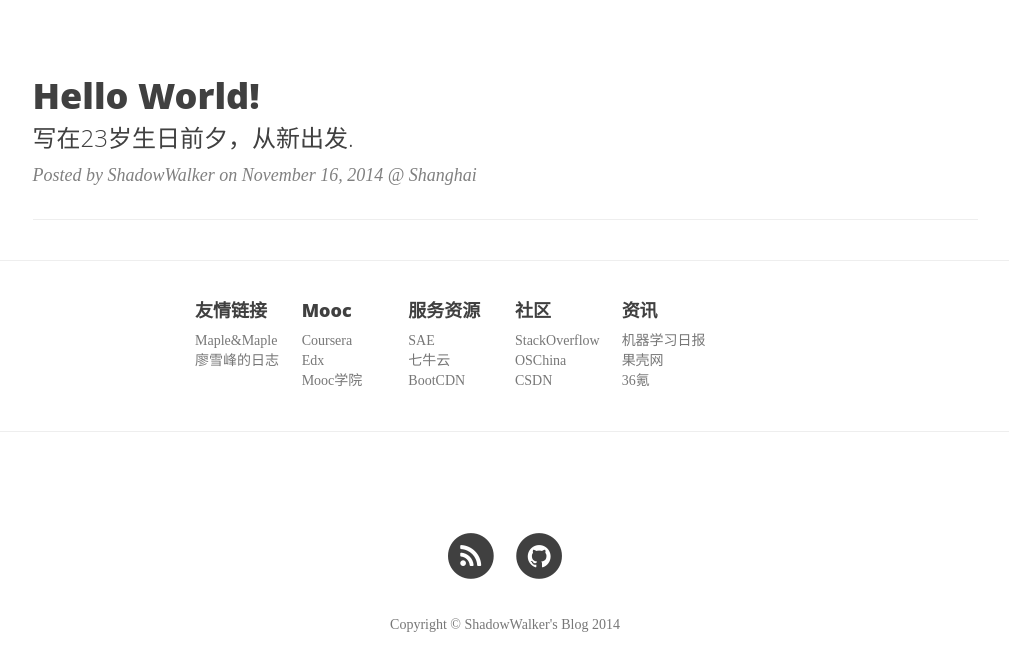
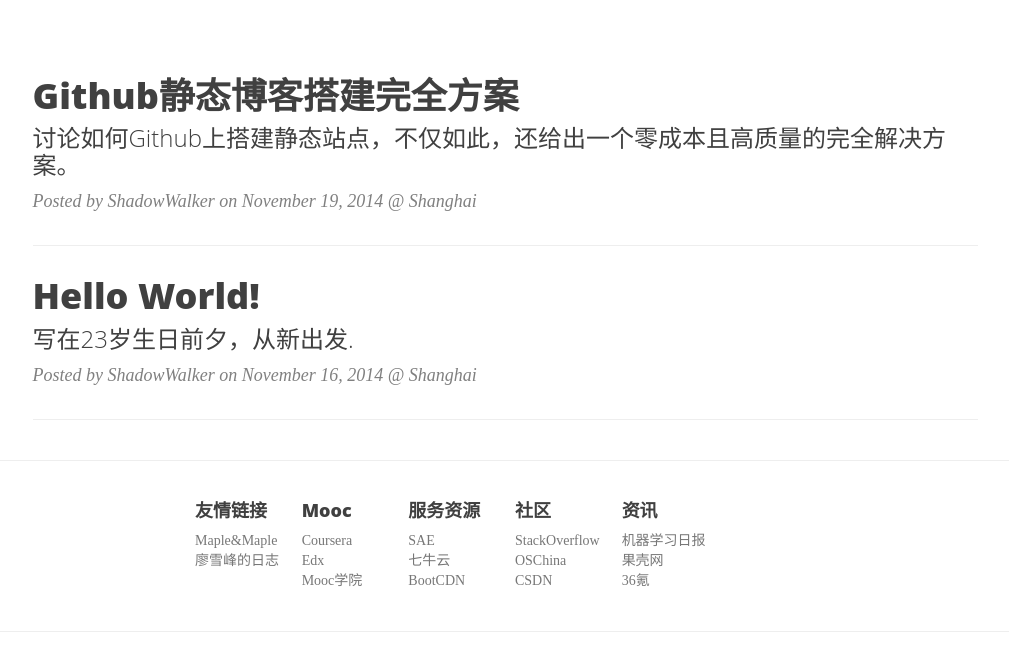
Before and after one commit to shadowwalker/blog, a Jekyll site: the page built from index.html, in a window 1280 px wide and 900 px high, scrolled down 428 px, cut to the strip 189-860 px from the top of the window. Shown: the whole strip, without its empty margins (135-1144 px from the left). Built offline with Jekyll 4.4.1, drawn with Linux system fonts in a browser that asks for light colours; nearby versions of some CDN libraries; some web fonts are replaced; the list of posts is cut into pages by our own code; comment, search, counter and statistics services are not loaded.

Commit message:
tried code highlighter

```diff
--- a/_includes/head.html
+++ b/_includes/head.html
@@ -18,15 +18,14 @@
 
     <!-- Custom Fonts -->
     <link href="http://cdn.bootcss.com/font-awesome/4.2.0/css/font-awesome.min.css" rel="stylesheet">
-    <!-- <link href='http://fonts.useso.com/css?family=Lora:400,700,400italic,700italic' rel='stylesheet' type='text/css'> -->
-    <!-- <link href='http://fonts.useso.com/css?family=Open+Sans:300italic,400italic,600italic,700italic,800italic,400,300,600,700,800' rel='stylesheet' type='text/css'> -->
+    <link href="http://cdn.bootcss.com/highlight.js/8.2/styles/railscasts.min.css" rel="stylesheet">
+    <link href='http://fonts.useso.com/css?family=Lora:400,700,400italic,700italic' rel='stylesheet' type='text/css'>
+    <link href='http://fonts.useso.com/css?family=Open+Sans:300italic,400italic,600italic,700italic,800italic,400,300,600,700,800' rel='stylesheet' type='text/css'>
 
-    <!-- jQuery -->
     <script src="http://cdn.bootcss.com/jquery/2.1.1/jquery.min.js"></script>
-    <!-- Bootstrap Core JavaScript -->
     <script src="http://cdn.bootcss.com/bootstrap/3.3.0/js/bootstrap.min.js"></script>
-    <!-- Custom Theme JavaScript -->
     <script src="{{ "/js/clean-blog.min.js " | prepend: site.baseurl }}"></script>
+    <script src="http://cdn.bootcss.com/highlight.js/8.3/highlight.min.js"></script>
 
     <!-- HTML5 Shim and Respond.js IE8 support of HTML5 elements and media queries -->
     <!-- WARNING: Respond.js doesn't work if you view the page via file:// -->
--- /dev/null
+++ b/_posts/2014-11-19-setup_site_on_github.markdown
@@ -0,0 +1,20 @@
+---
+layout:     post
+title:      "Github静态博客搭建完全方案"
+subtitle:   "讨论如何Github上搭建静态站点，不仅如此，还给出一个零成本且高质量的完全解决方案。"
+date:       2014-11-19 17:29:00
+author:     "ShadowWalker"
+header-img: "img/sledgehammer_peak.jpeg"
+location:	"Shanghai"
+---
+<h2 class="section-heading">Abstract 摘要</h2>
+<p>This article would talk about how to establish a static website on <a href="www.github.com">github.com</a>. Not only cover the technology and tools used, but also provide a solution to establish a blog site with zero cost and high visiting quality. I try to cover all the information that readers need in this one article, topics would related to git, jekyll, markdown, bootstrap, 3rd party comment plugins, open CDN, free online storage service, etc. In addition this site you are watching is on github.</p>
+
+
+<h2 class="section-heading">Quick Start 快速入门</h2>
+<pre class="code-container"><code class="python">def openFile(path):
+  file = open(path,"r")
+  content = file.read()
+  List=['a','b']</code></pre>
+
+<p></p>
```
Also changed, not shown: _layouts/post.html (+12 -1 lines), 1 other file.
